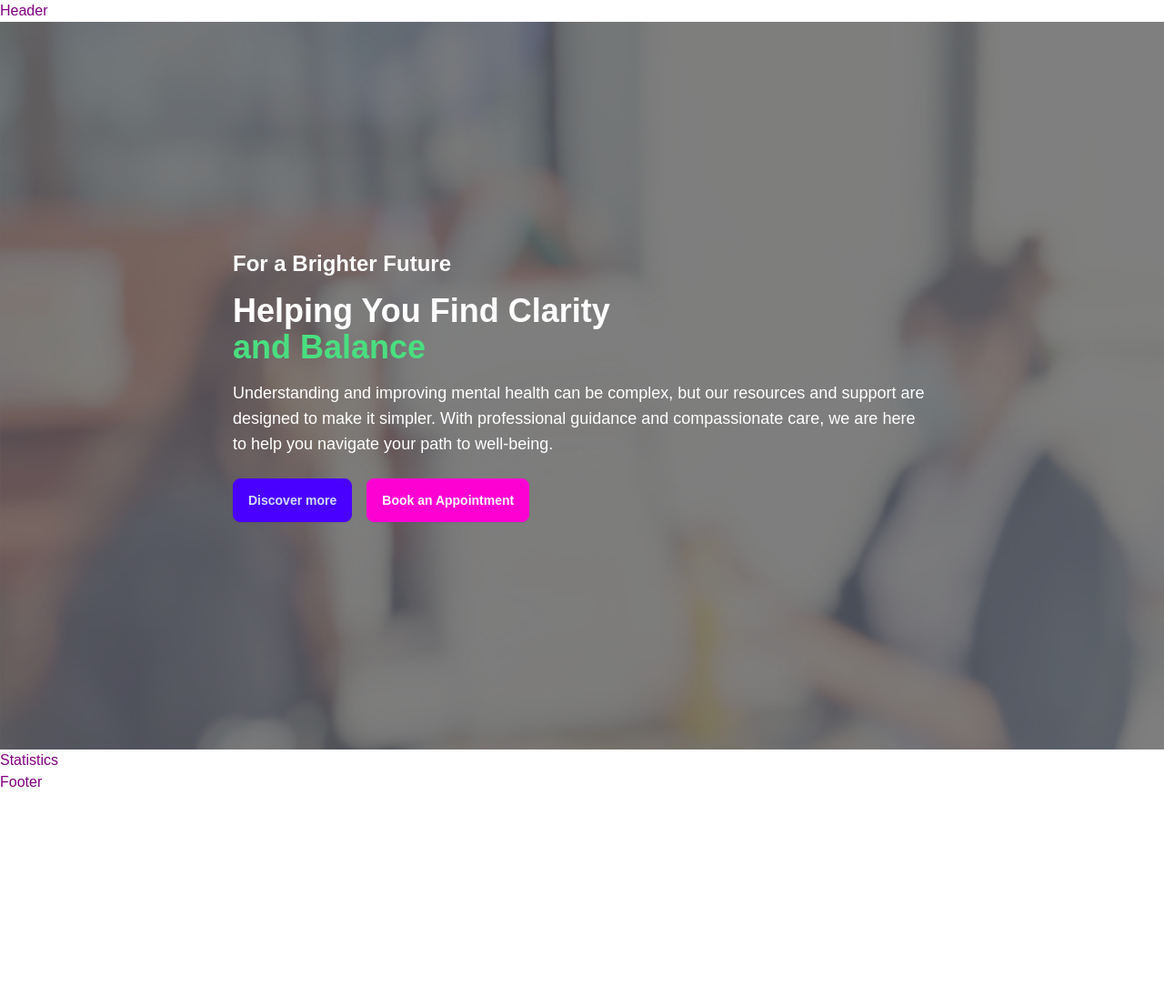
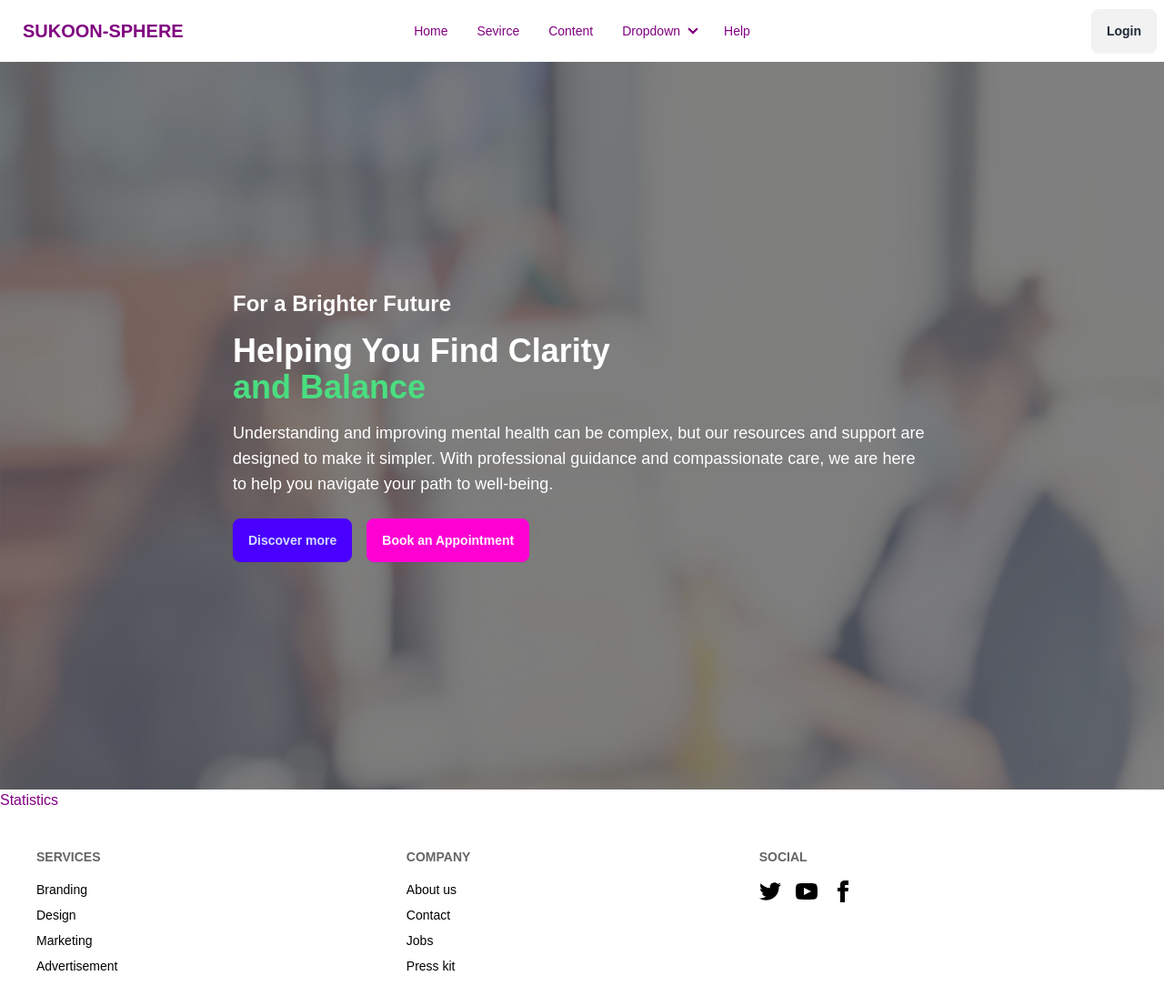
Before and after one commit to rumaisarather/SukoonSphere, a React (Vite) app in the folder client/: page / in a window 1280 px wide. Shown: the top 1106 px of the page at 91% size. Before the commit the page ends 872 px from the top, so only its background shows below. Built offline with nearby package versions, Linux system fonts and the light colour scheme.

Commit message:
Header and footer is added

```diff
--- a/client/src/components/sharedComponents/Footer.jsx
+++ b/client/src/components/sharedComponents/Footer.jsx
@@ -1,6 +1,59 @@
 const Footer = () => {
   return (
-    <div>Footer</div>
+    <footer className="footer bg-white text-black  p-10">
+  <nav>
+    <h6 className="footer-title">Services</h6>
+    <a className="link link-hover">Branding</a>
+    <a className="link link-hover">Design</a>
+    <a className="link link-hover">Marketing</a>
+    <a className="link link-hover">Advertisement</a>
+  </nav>
+  <nav>
+    <h6 className="footer-title">Company</h6>
+    <a className="link link-hover">About us</a>
+    <a className="link link-hover">Contact</a>
+    <a className="link link-hover">Jobs</a>
+    <a className="link link-hover">Press kit</a>
+  </nav>
+  <nav>
+    <h6 className="footer-title">Social</h6>
+    <div className="grid grid-flow-col gap-4">
+      <a>
+        <svg
+          xmlns="http://www.w3.org/2000/svg"
+          width="24"
+          height="24"
+          viewBox="0 0 24 24"
+          className="fill-current">
+          <path
+            d="M24 4.557c-.883.392-1.832.656-2.828.775 1.017-.609 1.798-1.574 2.165-2.724-.951.564-2.005.974-3.127 1.195-.897-.957-2.178-1.555-3.594-1.555-3.179 0-5.515 2.966-4.797 6.045-4.091-.205-7.719-2.165-10.148-5.144-1.29 2.213-.669 5.108 1.523 6.574-.806-.026-1.566-.247-2.229-.616-.054 2.281 1.581 4.415 3.949 4.89-.693.188-1.452.232-2.224.084.626 1.956 2.444 3.379 4.6 3.419-2.07 1.623-4.678 2.348-7.29 2.04 2.179 1.397 4.768 2.212 7.548 2.212 9.142 0 14.307-7.721 13.995-14.646.962-.695 1.797-1.562 2.457-2.549z"></path>
+        </svg>
+      </a>
+      <a>
+        <svg
+          xmlns="http://www.w3.org/2000/svg"
+          width="24"
+          height="24"
+          viewBox="0 0 24 24"
+          className="fill-current">
+          <path
+            d="M19.615 3.184c-3.604-.246-11.631-.245-15.23 0-3.897.266-4.356 2.62-4.385 8.816.029 6.185.484 8.549 4.385 8.816 3.6.245 11.626.246 15.23 0 3.897-.266 4.356-2.62 4.385-8.816-.029-6.185-.484-8.549-4.385-8.816zm-10.615 12.816v-8l8 3.993-8 4.007z"></path>
+        </svg>
+      </a>
+      <a>
+        <svg
+          xmlns="http://www.w3.org/2000/svg"
+          width="24"
+          height="24"
+          viewBox="0 0 24 24"
+          className="fill-current">
+          <path
+            d="M9 8h-3v4h3v12h5v-12h3.642l.358-4h-4v-1.667c0-.955.192-1.333 1.115-1.333h2.885v-5h-3.808c-3.596 0-5.192 1.583-5.192 4.615v3.385z"></path>
+        </svg>
+      </a>
+    </div>
+  </nav>
+</footer>
   )
 }
 export default Footer
--- a/client/src/components/sharedComponents/Header.jsx
+++ b/client/src/components/sharedComponents/Header.jsx
@@ -1,6 +1,60 @@
 const Header = () => {
   return (
-    <div>Header</div>
+    <div className="navbar bg-white sticky top-0 z-10 max-h-40">
+    <div className="navbar-start">
+      <div className="dropdown">
+        <div tabIndex={0} role="button" className="btn btn-ghost lg:hidden">
+          <svg
+            xmlns="http://www.w3.org/2000/svg"
+            className="h-5 w-5"
+            fill="none"
+            viewBox="0 0 24 24"
+            stroke="currentColor">
+            <path
+              strokeLinecap="round"
+              strokeLinejoin="round"
+              strokeWidth="2"
+              d="M4 6h16M4 12h8m-8 6h16" />
+          </svg>
+        </div>
+        <ul
+          tabIndex={0}
+          className="menu menu-sm dropdown-content  rounded-box z-[1] mt-3 w-52 p-2 shadow">
+          <li><a>Item 1</a></li>
+          <li>
+            <a>Parent</a>
+            <ul className="p-2">
+              <li><a>Submenu 1</a></li>
+              <li><a>Submenu 2</a></li>
+            </ul>
+          </li>
+          <li><a>Item 3</a></li>
+        </ul>
+      </div>
+      <a className="btn btn-ghost text-xl">SUKOON-SPHERE</a>
+    </div>
+    <div className="navbar-center hidden lg:flex">
+      <ul className="menu menu-horizontal px-1">
+        <li><a>Home</a></li>
+        <li><a>Sevirce</a></li>
+        <li><a>Content</a></li>
+        <li>
+          <details>
+            <summary>Dropdown</summary>
+            <ul className=" dropdown-content menu bg-white z-[1] w-52 p-2 shadow">
+              <li><a>Submenu 1</a></li>
+              <li><a>Submenu 2</a></li>
+              <li><a>Submenu 2</a></li>
+            </ul>
+          </details>
+        </li>
+        <li><a>Help</a></li>
+      </ul>
+    </div>
+    <div className="navbar-end">
+      <a className="btn">Login</a>
+    </div>
+  </div>
   )
 }
 export default Header
```
